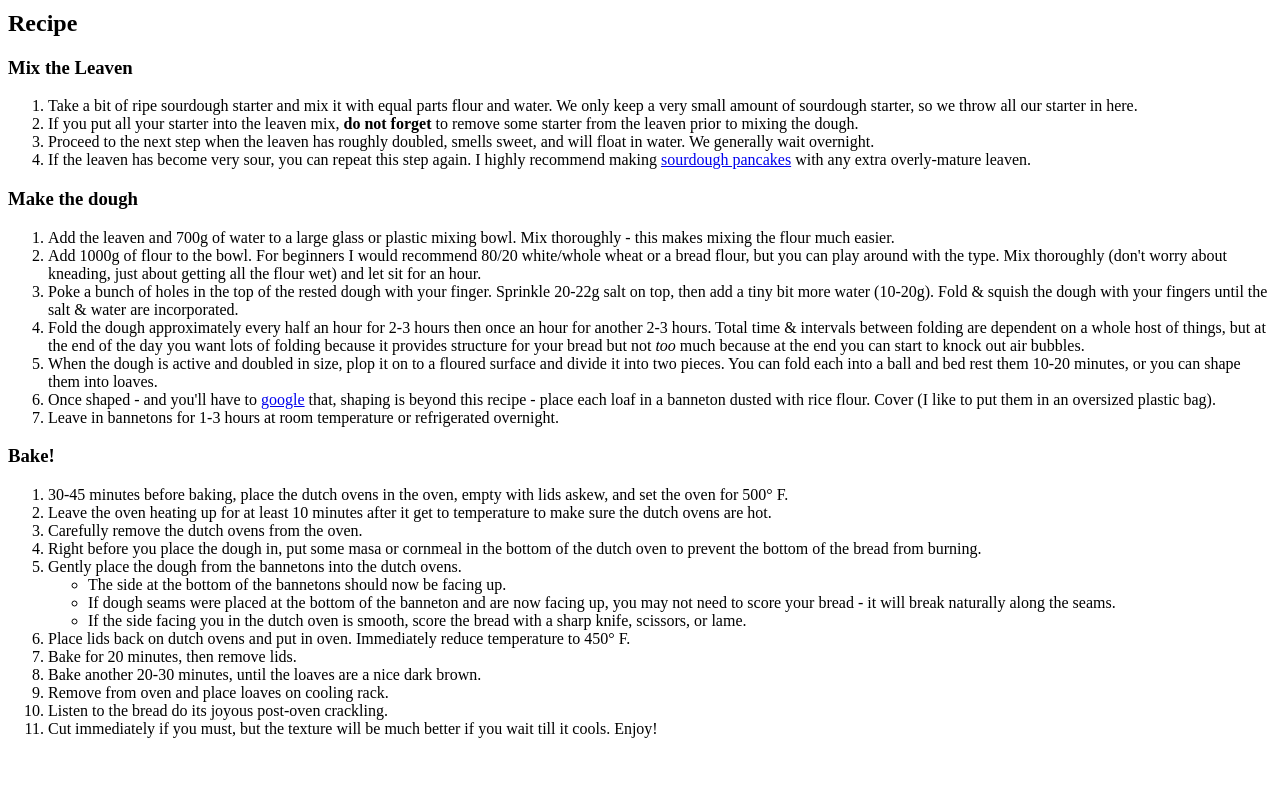
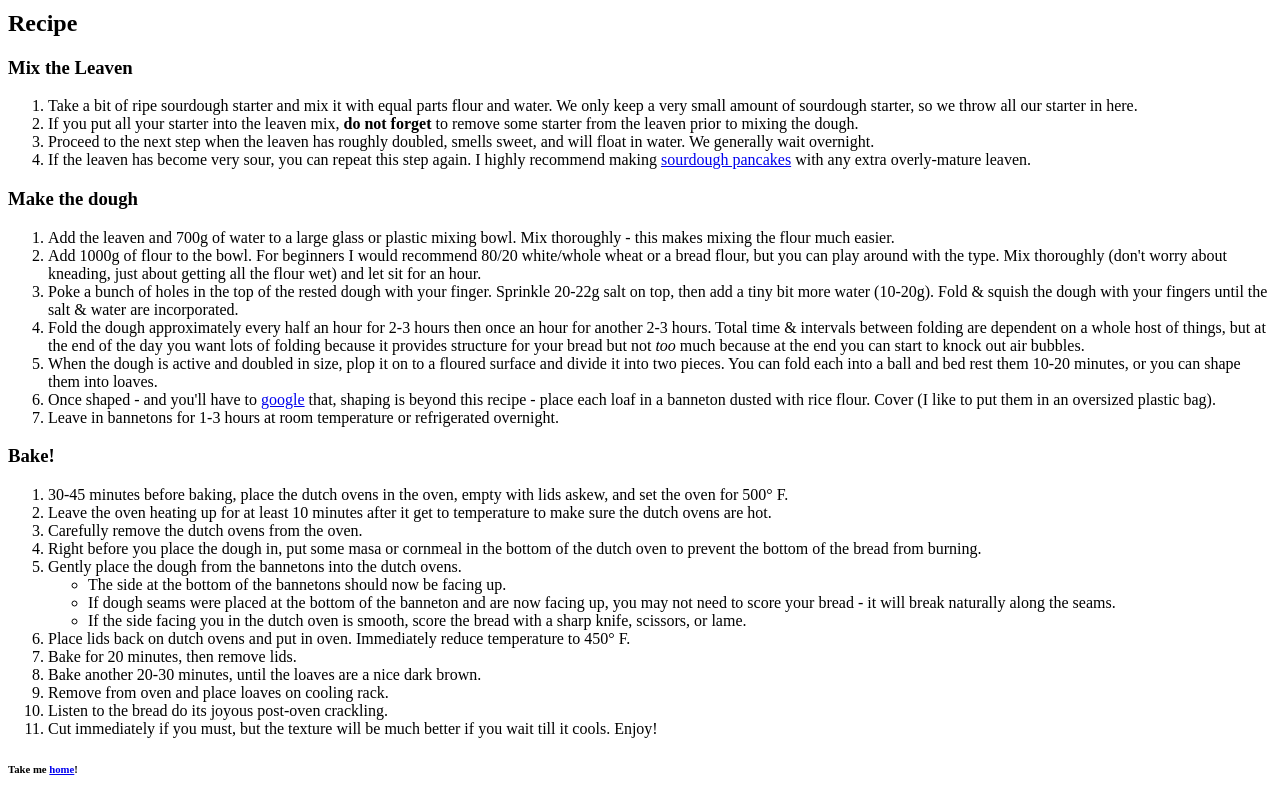
Before and after one commit to mbarnestech/odin-recipes, a plain HTML site: page recipes/Sourdough.html in a window 1280 px wide. Shown: the part 718-1518 px from the top of the page. Before the commit the page ends 1472 px from the top, so only its background shows below. Drawn offline with Linux system fonts and the light colour scheme.

Commit message:
Add 'Take me home!' line to Sourdough page

```diff
--- a/recipes/Sourdough.html
+++ b/recipes/Sourdough.html
@@ -79,5 +79,6 @@
         <li>Listen to the bread do its joyous post-oven crackling.</li>
         <li>Cut immediately if you must, but the texture will be much better if you wait till it cools. Enjoy!</li>
     </ol>
+<h6>Take me <a href="../index.html">home</a>!</h6>
 </body>
 </html>
```
